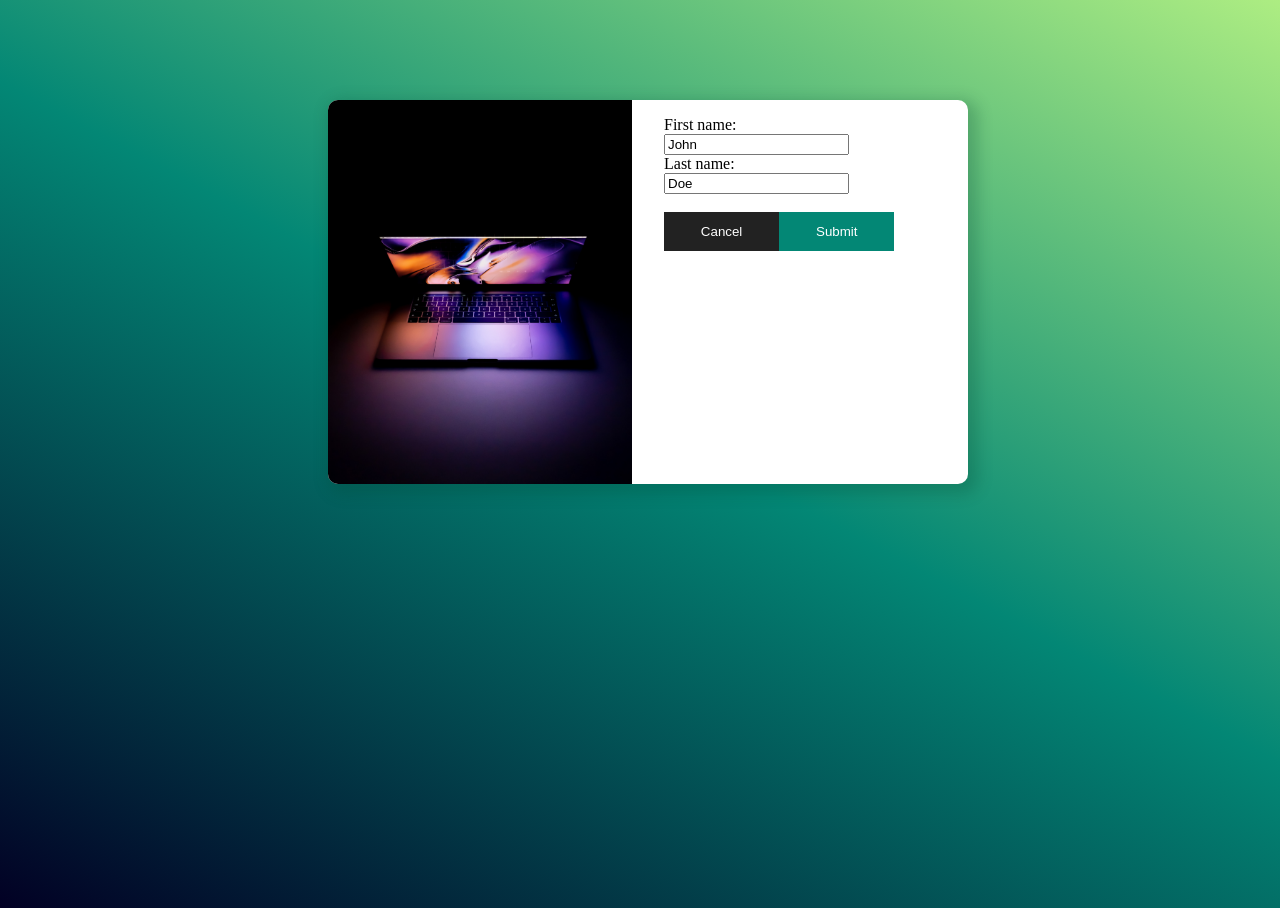
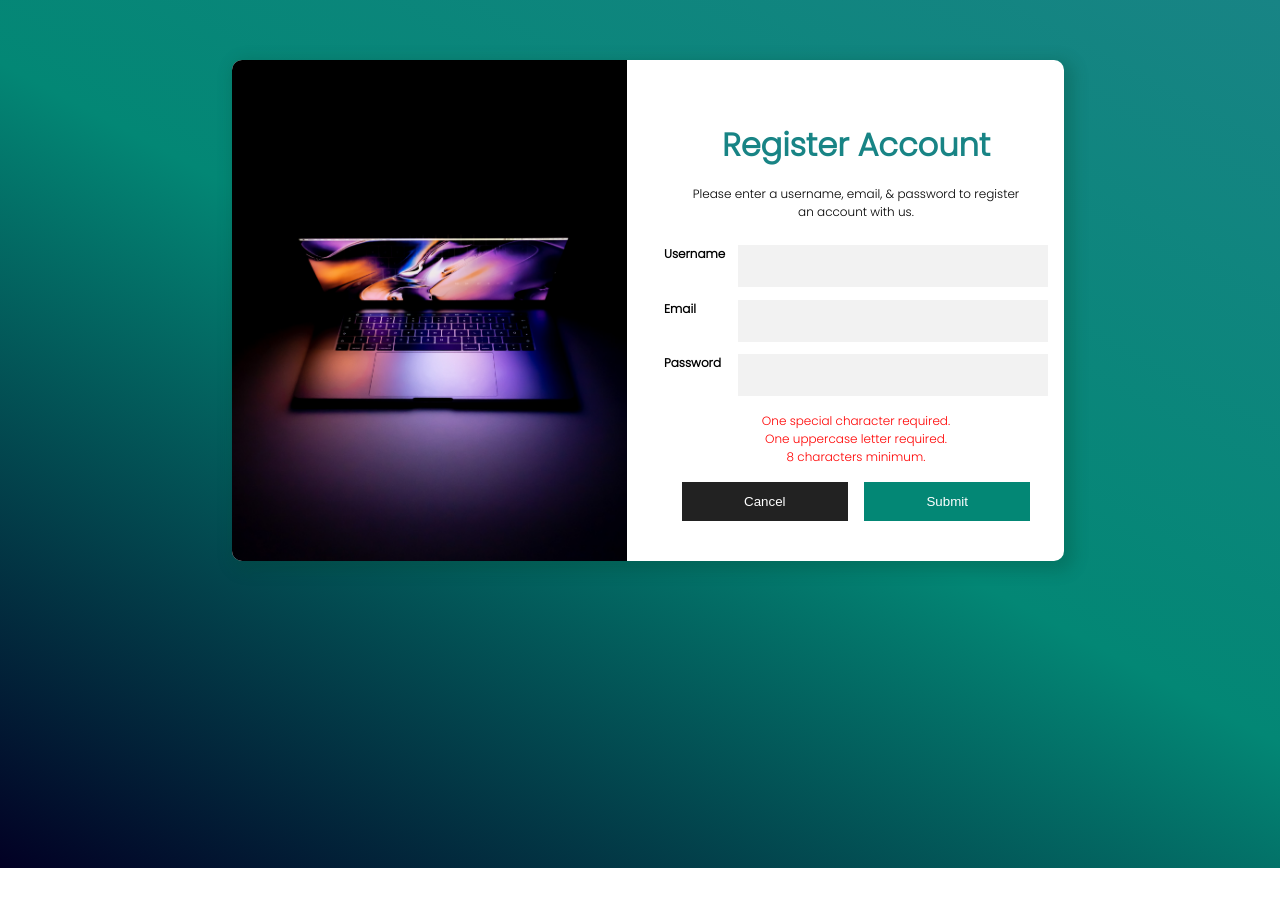
Before and after one commit to kbsniquer/login, a Vue app: page / in a window 1280 px wide. After the commit the page ends 868 px from the top, so only its background shows below. Built offline with nearby package versions, Linux system fonts and the light colour scheme.

Commit message:
added validation

```diff
--- a/package.json
+++ b/package.json
@@ -10,7 +10,9 @@
   },
   "dependencies": {
     "core-js": "^3.6.5",
-    "vue": "^3.0.0"
+    "vue": "^3.0.0",
+    "vuelidate": "^0.7.6",
+    "vuex": "^3.6.2"
   },
   "devDependencies": {
     "@vue/cli-plugin-babel": "~4.5.0",
--- a/src/App.vue
+++ b/src/App.vue
@@ -1,30 +1,32 @@
 <template>
-  <LoginForm />
+  <RegisterForm />
 </template>
 
 <script>
-import LoginForm from "./components/LoginForm.vue";
+import RegisterForm from "./components/RegisterForm.vue";
 
 export default {
   name: "App",
   components: {
-    LoginForm,
+    RegisterForm,
   },
 };
 </script>
 
 <style>
+@import url("https://fonts.googleapis.com/css2?family=Poppins:wght@300&display=swap");
 body {
   width: 100%;
   height: 100vh;
-  margin-top: 100px;
+  margin-top: 60px;
   background: rgb(2, 0, 36);
   background: linear-gradient(
     28deg,
     rgba(2, 0, 36, 1) 0%,
     rgba(3, 135, 117, 1) 52%,
-    rgba(173, 237, 130, 1) 100%
+    rgba(24, 132, 133, 1) 100%
   );
   background-repeat: no-repeat;
+  font-family: "Poppins", sans-serif;
 }
 </style>
--- a/src/components/LoginForm.vue
+++ /dev/null
@@ -1,55 +0,0 @@
-<template>
-  <div class="container">
-    <div class="col">
-      <img src="@/assets/daniel-korpai-HyTwtsk8XqA-unsplash.jpg" alt="" />
-    </div>
-    <div class="col">
-      <form action="POST">
-        <label for="fname">First name:</label><br />
-        <input type="text" id="fname" name="fname" value="John" /><br />
-        <label for="lname">Last name:</label><br />
-        <input type="text" id="lname" name="lname" value="Doe" /><br /><br />
-        <input type="submit" value="Cancel" class="btn-cancel" />
-        <input type="submit" value="Submit" class="btn-submit" />
-      </form>
-    </div>
-  </div>
-</template>
-
-<script>
-export default {};
-</script>
-
-<style>
-img {
-  width: 95%;
-  height: 100%;
-  border-radius: 10px 0 0 10px;
-}
-form {
-  padding: 1rem;
-}
-.container {
-  margin: 0 auto;
-  width: 50%;
-  border-radius: 10px;
-  background: white;
-  box-shadow: 5px 5px 15px 5px rgba(1, 66, 46, 0.24);
-  display: grid;
-  grid-template-columns: 1fr 1fr;
-}
-.btn-submit {
-  background-color: rgba(3, 135, 117, 1);
-  margin-right: 1rem;
-}
-.btn-cancel {
-  background-color: rgb(34, 34, 34);
-}
-.btn-submit,
-.btn-cancel {
-  border: 0;
-  padding: 0.75rem;
-  width: 40%;
-  color: white;
-}
-</style>
--- /dev/null
+++ b/src/components/RegisterForm.vue
@@ -0,0 +1,171 @@
+<template>
+  <div class="container">
+    <div>
+      <img src="@/assets/daniel-korpai-HyTwtsk8XqA-unsplash.jpg" alt="" />
+    </div>
+    <div class="col">
+      <div class="info-block">
+        <h1>Register Account</h1>
+        <p>
+          Please enter a username, email, & password to register an account with
+          us.
+        </p>
+      </div>
+      <form @submit.prevent="displayErrors()">
+        <div class="form-container">
+          <label for="username">Username </label>
+          <input type="text" name="username" v-model="username" required />
+          <label for="email">Email </label>
+          <input type="email" name="email" v-model="email" required />
+          <label for="password">Password </label>
+          <input type="password" name="password" v-model="password" required />
+        </div>
+        <div class="validations" v-if="passwordValidation.errors.length > 0">
+          <p v-for="(error, index) in passwordValidation.errors" :key="index">
+            {{ error }}
+          </p>
+        </div>
+        <div class="btn-block">
+          <input type="submit" value="Cancel" class="btn-cancel" />
+          <input type="submit" value="Submit" class="btn-submit" />
+        </div>
+      </form>
+    </div>
+  </div>
+</template>
+
+<script>
+export default {
+  name: "Register",
+  data() {
+    return {
+      username: "",
+      email: "",
+      password: "",
+      errors: [],
+      rules: [
+        { message: "One special character required.", regex: /[#?!@$%^&*-]+/ },
+        { message: "One uppercase letter required.", regex: /[A-Z]+/ },
+        { message: "8 characters minimum.", regex: /.{8,}/ },
+      ],
+    };
+  },
+  methods: {
+    displayErrors() {
+      if (!this.password.containsLength) {
+        this.error = "Password needs to be at least 8 characters long.";
+        return false;
+      } else if (!this.password.containsSpecial) {
+        this.error = "Password needs to contain a special character.";
+      } else {
+        this.error = "";
+        this.addAccount();
+      }
+    },
+    addAccount() {
+      console.log("success");
+    },
+  },
+  computed: {
+    passwordValidation() {
+      let errors = [];
+      for (let condition of this.rules) {
+        if (!condition.regex.test(this.password)) {
+          errors.push(condition.message);
+        }
+      }
+      if (errors.length === 0) {
+        this.addAccount();
+        return { valid: true, errors };
+      } else {
+        return { valid: false, errors };
+      }
+    },
+  },
+};
+</script>
+
+<style>
+h1 {
+  color: rgba(24, 132, 133, 1);
+  text-align: center;
+  font-weight: 900;
+  margin-bottom: 1rem;
+}
+p {
+  margin: 0 auto;
+  width: 80%;
+  text-align: center;
+  font-size: 0.75rem;
+}
+img {
+  width: 95%;
+  height: 100%;
+  border-radius: 10px 0 0 10px;
+}
+input {
+  background-color: rgb(242, 242, 242);
+}
+label {
+  font-size: 0.75rem;
+  font-weight: 900;
+}
+.form-container {
+  display: grid;
+  grid-template-columns: [labels] auto [controls] 1fr;
+  grid-auto-flow: row;
+  grid-gap: 0.8em;
+  margin: 1rem;
+}
+.form-container > label {
+  grid-column: labels;
+  grid-row: auto;
+}
+.form-container > input,
+.form-container > textarea {
+  grid-column: controls;
+  grid-row: auto;
+  border: none;
+  padding: 1em;
+}
+.container {
+  margin: 0 auto;
+  width: 65%;
+  border-radius: 10px;
+  background: white;
+  box-shadow: 5px 5px 15px 5px rgba(1, 66, 46, 0.24);
+  display: grid;
+  grid-template-columns: 1fr 1fr;
+  justify-content: center;
+  align-content: center;
+}
+.col {
+  margin: auto;
+}
+.btn-submit {
+  background-color: rgba(3, 135, 117, 1);
+  margin-left: 1rem;
+}
+.btn-cancel {
+  background-color: rgb(34, 34, 34);
+}
+.btn-block {
+  text-align: center;
+}
+.btn-submit,
+.btn-cancel {
+  border: 0;
+  padding: 0.75rem;
+  width: 40%;
+  color: white;
+}
+.info-block {
+  margin-bottom: 1.5rem;
+}
+.validations p {
+  color: red;
+}
+.validations p:last-child {
+  margin-bottom: 1rem;
+}
+</style>
```
Also changed, not shown: 1 other file (tests, documents, lock files or other folders).
